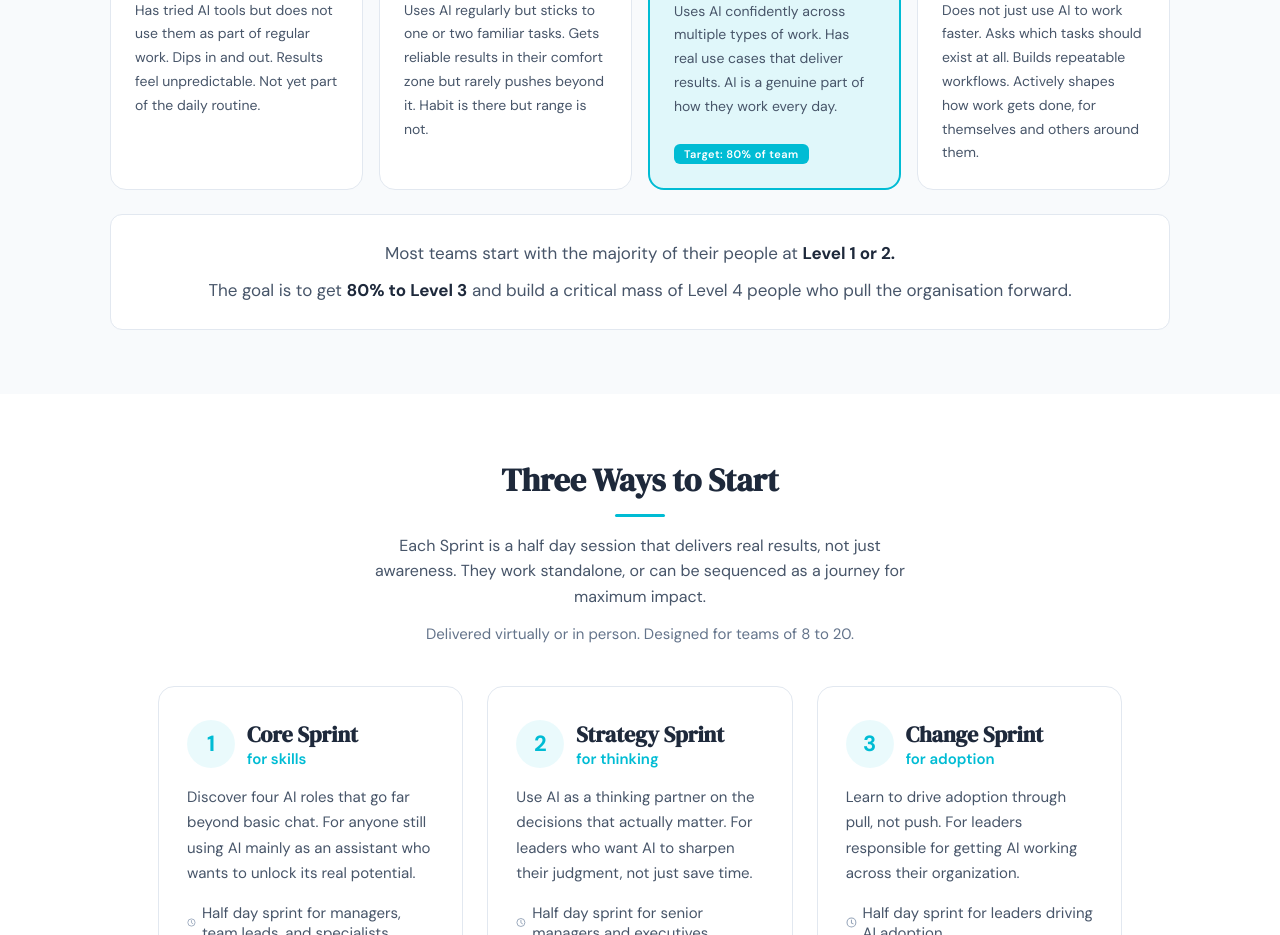
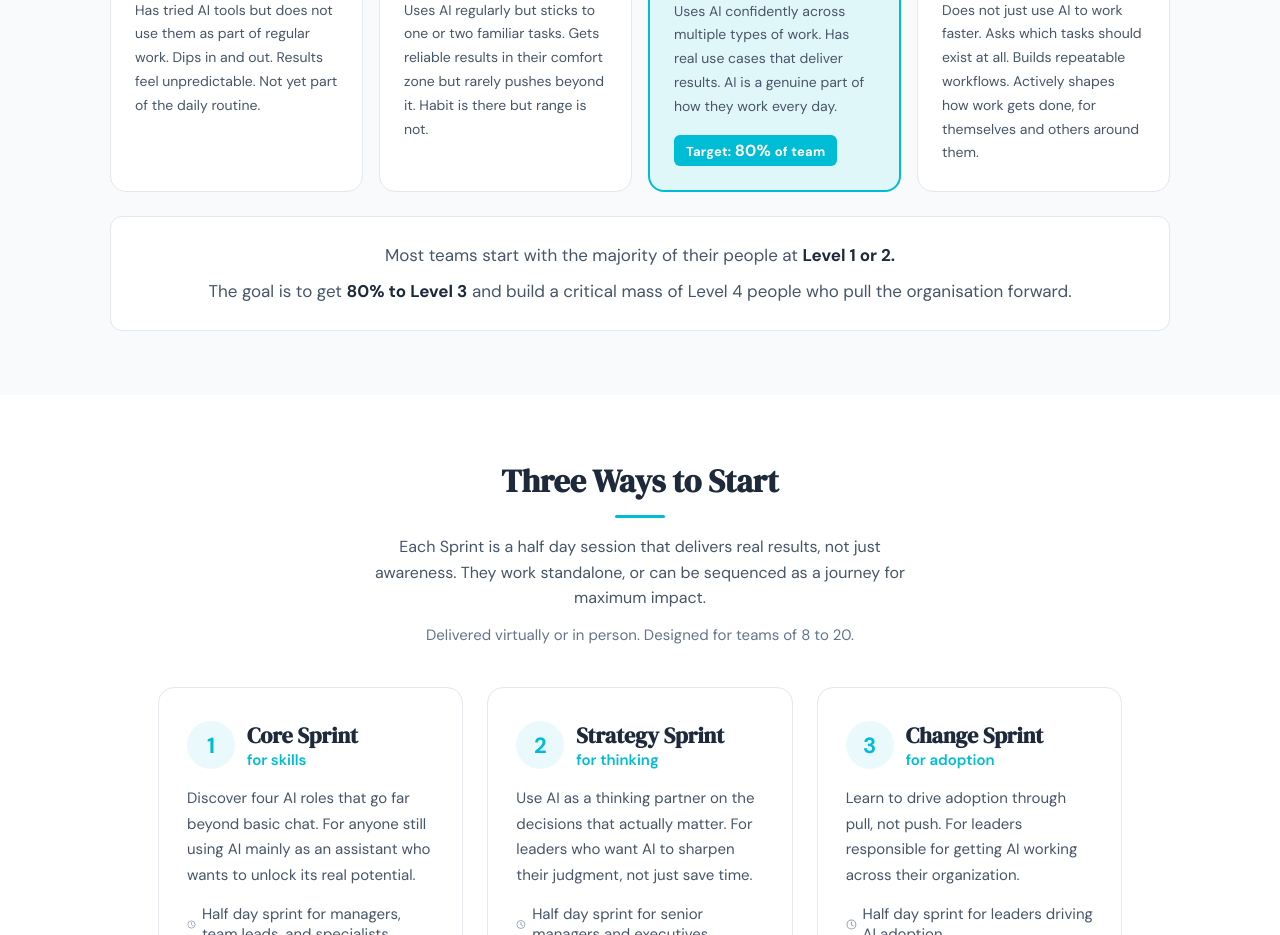
Before and after one commit to coachbay/site, a React (Vite) app: page / in a window 1280 px wide. Shown: the part 1300-2235 px from the top of the page. Built offline with nearby package versions, Linux system fonts and the light colour scheme; what @react-pdf/renderer would draw is missing.

Commit message:
Make 80% text larger in target badge

```diff
--- a/LandingPage.jsx
+++ b/LandingPage.jsx
@@ -266,15 +266,15 @@ export default function LandingPage({ onNavigate }) {
                     display: "inline-block",
                     background: CYAN,
                     color: "#fff",
-                    fontSize: 11,
-                    fontWeight: 600,
+                    fontSize: 13,
+                    fontWeight: 700,
                     borderRadius: 6,
-                    padding: "3px 10px",
+                    padding: "5px 12px",
                     marginTop: 16,
-                    letterSpacing: "0.04em",
+                    letterSpacing: "0.02em",
                     alignSelf: "flex-start",
                   }}>
-                    Target: 80% of team
+                    Target: <span style={{ fontSize: 16 }}>80%</span> of team
                   </div>
                 )}
               </div>
```
Also changed, not shown: 3 other files (tests, documents, lock files or other folders).
